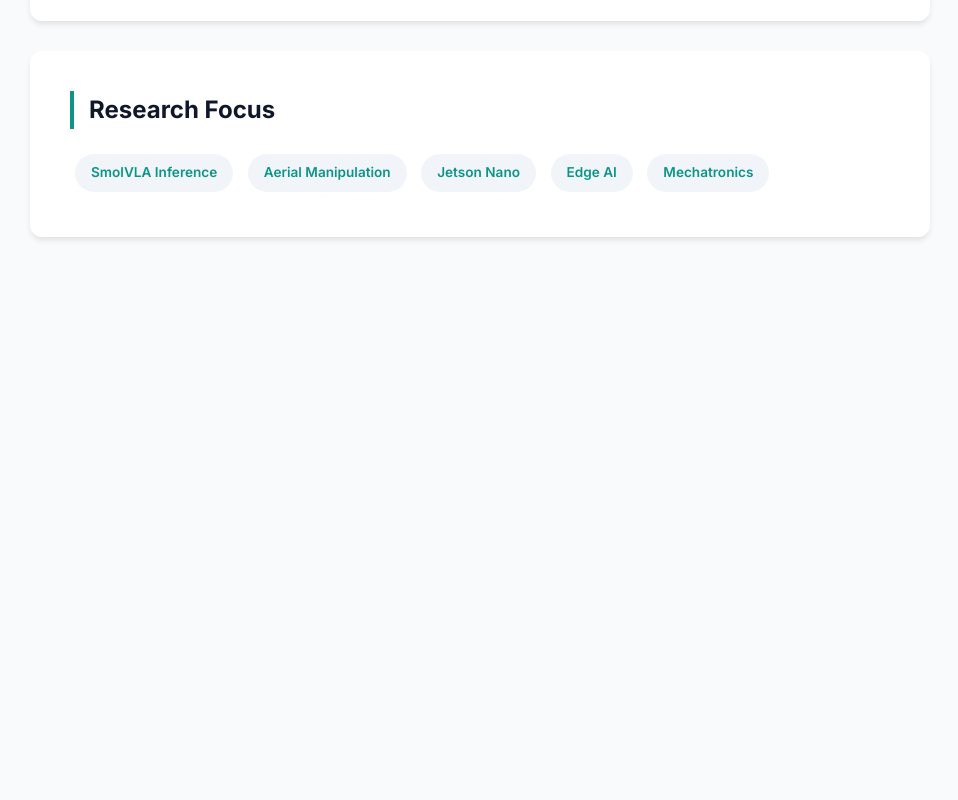
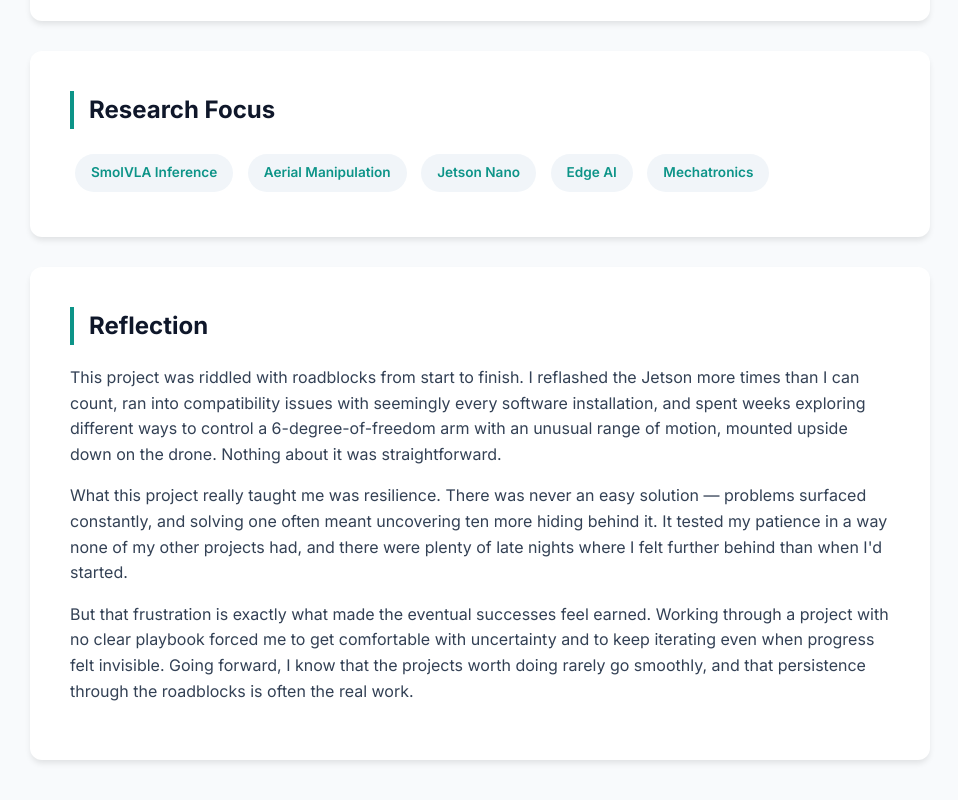
Before and after one commit to raquelsusko/raquelsusko.github.io, a plain HTML site: page drone.html in a window 1280 px wide. Shown: the part 1453-2253 px from the top of the page, without its empty margins (160-1118 px from the left). Before the commit the page ends 1730 px from the top, so only its background shows below. Drawn offline with Linux system fonts and the light colour scheme.

Commit message:
Add reflection section to drone.html
Added a new section reflecting on the challenges and learning experiences from the project.

```diff
--- a/drone.html
+++ b/drone.html
@@ -38,7 +38,6 @@
         <li><strong>Power Management:</strong> Balanced high-capacity battery requirements with the strict weight constraints of an aerial platform.</li>
       </ul>
     </section>
-
     <section>
       <h2>Flight Testing & Development</h2>
       <div class="video-container" style="text-align: center;">
@@ -52,7 +51,6 @@
         </p>
       </div>
     </section>
-
     <section>
       <h2>Research Focus</h2>
       <div class="tech-stack">
@@ -63,6 +61,19 @@
         <span class="tech-tag">Mechatronics</span>
       </div>
     </section>
+
+    <section>
+      <h2>Reflection</h2>
+      <p>
+        This project was riddled with roadblocks from start to finish. I reflashed the Jetson more times than I can count, ran into compatibility issues with seemingly every software installation, and spent weeks exploring different ways to control a 6-degree-of-freedom arm with an unusual range of motion, mounted upside down on the drone. Nothing about it was straightforward.
+      </p>
+      <p>
+        What this project really taught me was resilience. There was never an easy solution &mdash; problems surfaced constantly, and solving one often meant uncovering ten more hiding behind it. It tested my patience in a way none of my other projects had, and there were plenty of late nights where I felt further behind than when I'd started.
+      </p>
+      <p>
+        But that frustration is exactly what made the eventual successes feel earned. Working through a project with no clear playbook forced me to get comfortable with uncertainty and to keep iterating even when progress felt invisible. Going forward, I know that the projects worth doing rarely go smoothly, and that persistence through the roadblocks is often the real work.
+      </p>
+    </section>
   </div>
 </body>
 </html>
```
